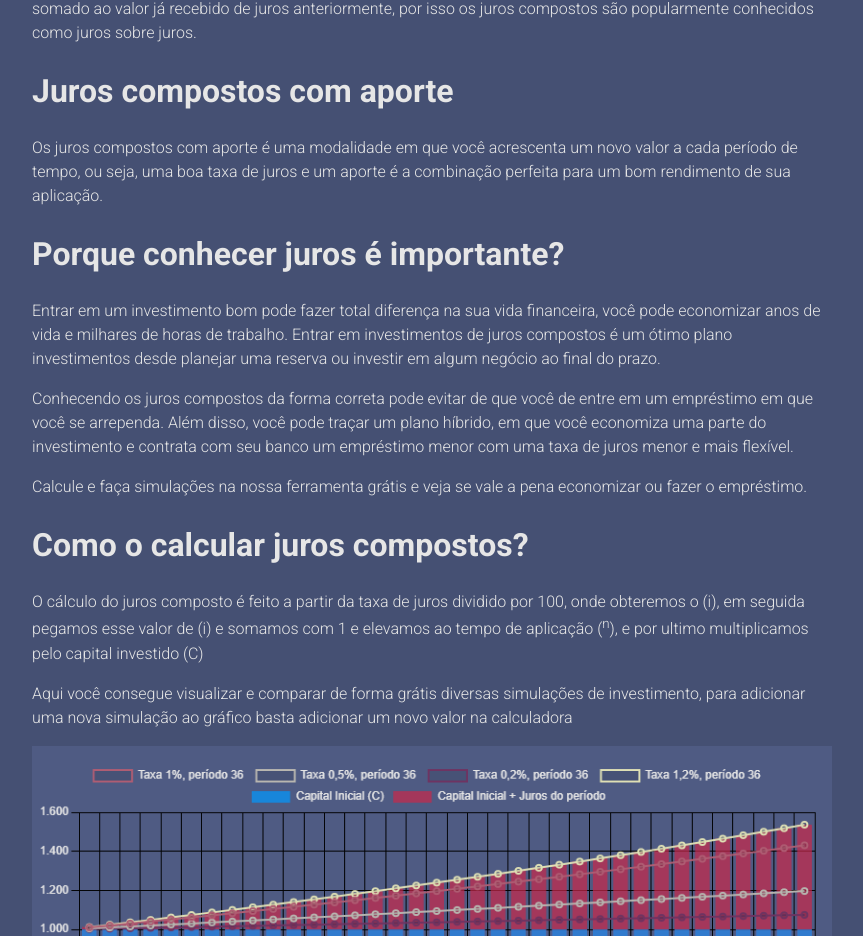
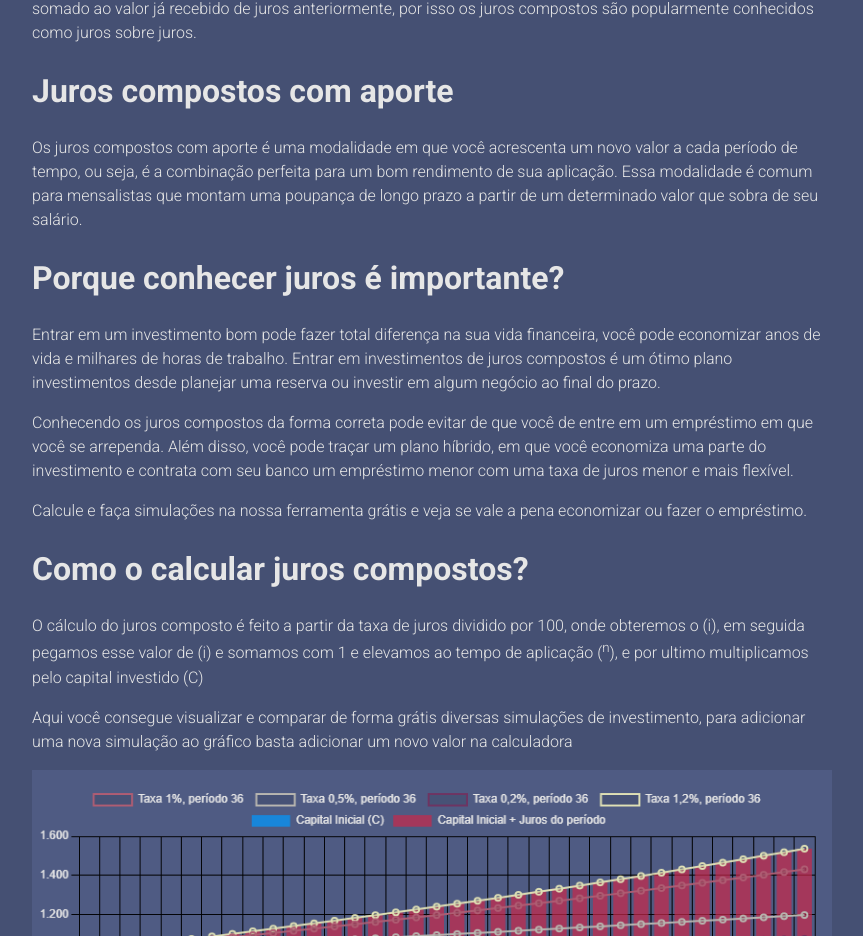
Before and after one commit to ajraduenz/graphics-inflation, a React (Vite) app: page / in a window 1280 px wide. Shown: the part 1296-2232 px from the top of the page, without its empty margins (208-1071 px from the left). Built offline with nearby package versions, Linux system fonts and the light colour scheme; no server answers.

Commit message:
Adiciona texto

```diff
--- a/src/Components/Text/index.tsx
+++ b/src/Components/Text/index.tsx
@@ -21,7 +21,7 @@ const Text = () => {
       <h2>Juros compostos com aporte</h2>
       <p>
         Os juros compostos com aporte é uma modalidade em que você acrescenta um novo valor a cada período de tempo, ou
-        seja, uma boa taxa de juros e um aporte é a combinação perfeita para um bom rendimento de sua aplicação.{" "}
+        seja, é a combinação perfeita para um bom rendimento de sua aplicação. Essa modalidade é comum para mensalistas que montam uma poupança de longo prazo a partir de um determinado valor que sobra de seu salário.
       </p>
 
       <h2>Porque conhecer juros é importante?</h2>
```
